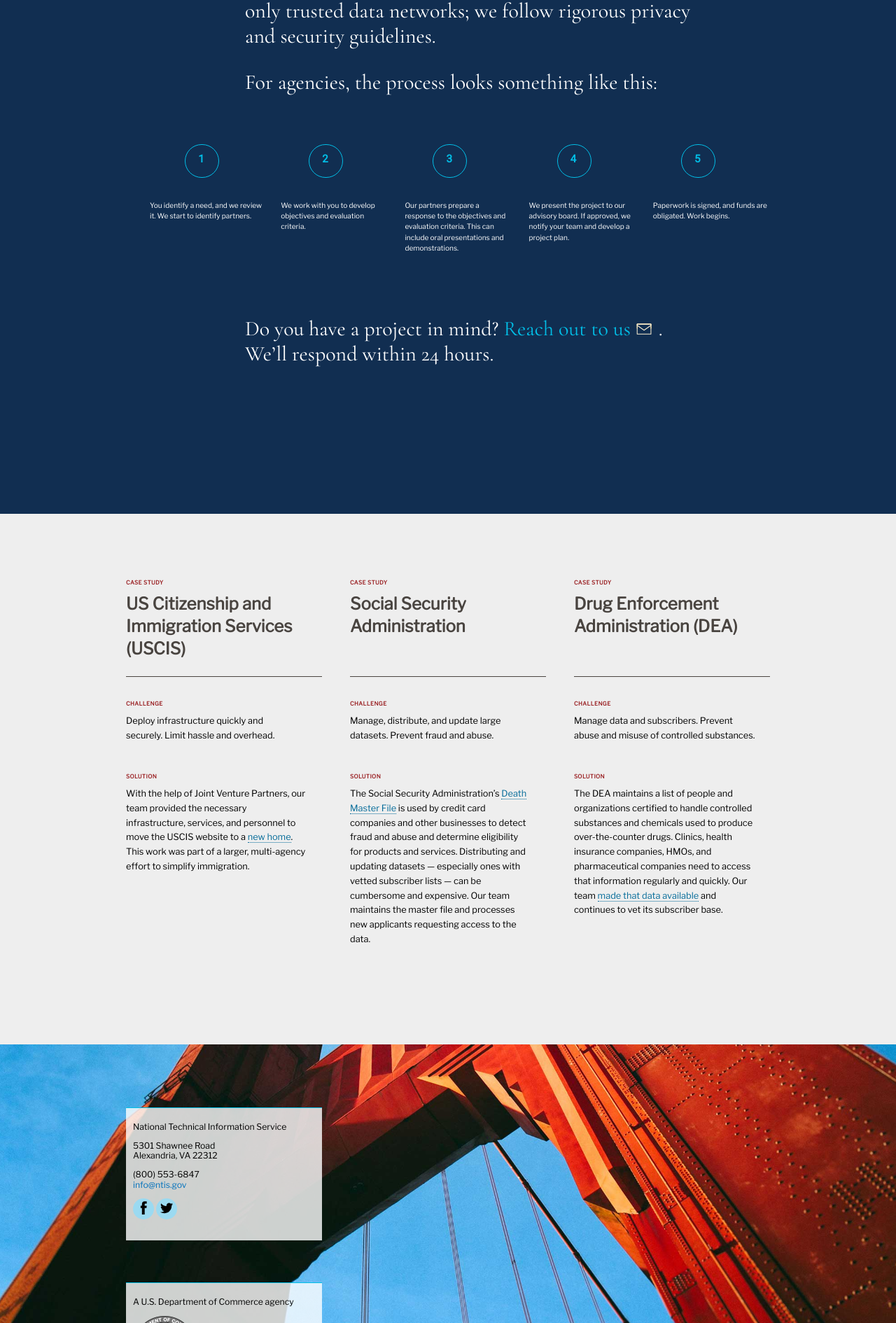
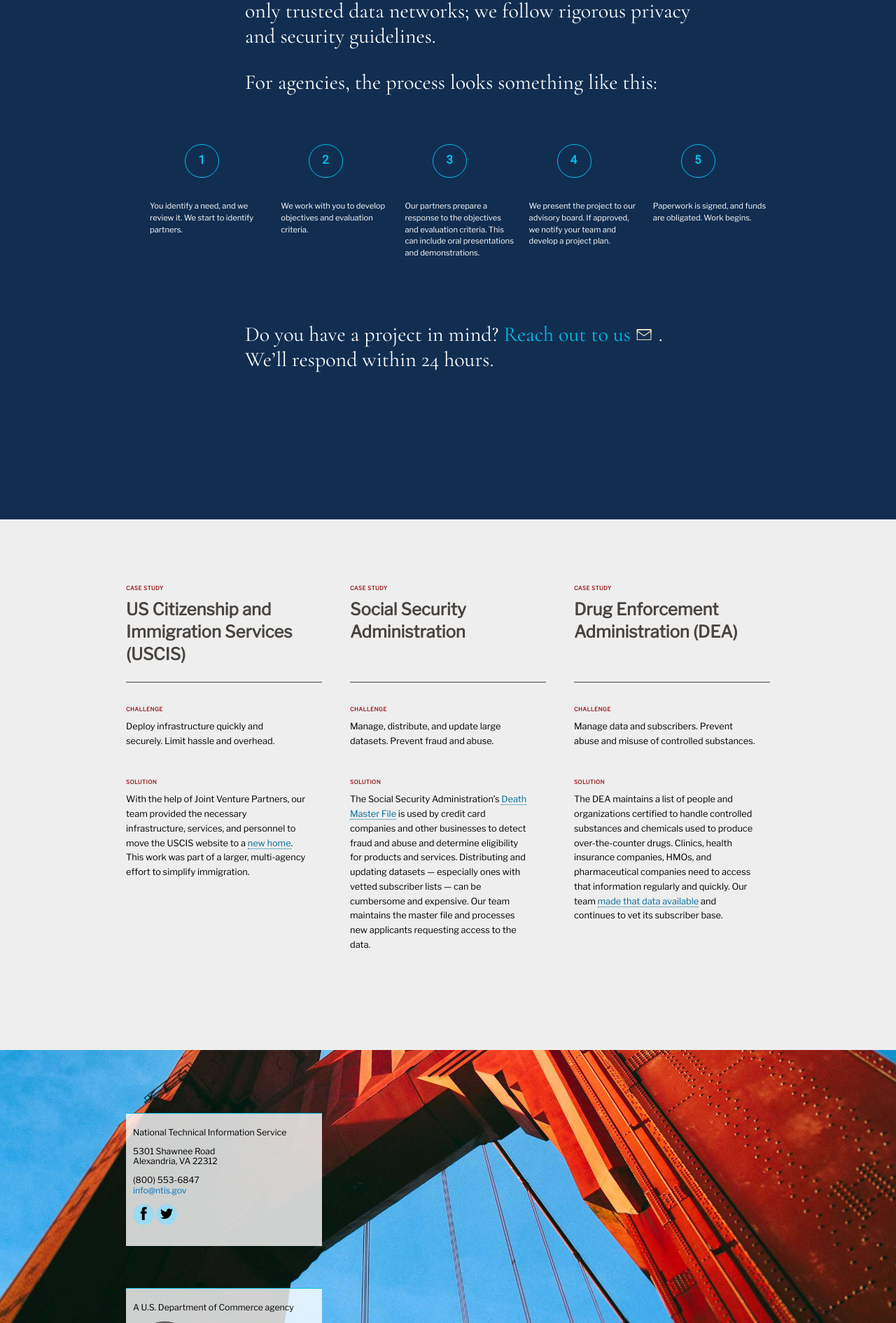
Before and after one commit to 18F/ntis-gov, a Jekyll site: the page built from our_work/index.md, in a window 1280 px wide. Shown: the part 1704-3594 px from the top of the page at 70% size. Built offline with Jekyll 4.4.1, drawn with Linux system fonts in a browser that asks for light colours.

Commit message:
legibility enhancements for small type

```diff
--- a/css/main.scss
+++ b/css/main.scss
@@ -585,12 +585,16 @@
   #our-work .program-info ol > li {
     align-items: stretch;
     width: 20%;
-    font: 300 .6325em/1.5 $sans-serif;
+    font: 300 .7em/1.5 $sans-serif;
     margin: 0;
-    padding: 100px 15px 0 10px;
+    padding: 100px 10px 0 10px;
+    text-rendering: optimizeLegibility;
+    text-rendering: geometricPrecision;
+    font-smooth: always;
+    font-smoothing: antialiased;
+    -moz-font-smoothing: antialiased;
     -webkit-font-smoothing: antialiased;
     -webkit-font-smoothing: subpixel-antialiased;
-    text-rendering: optimizeLegibility;
     position: relative;
     word-wrap: break-word;
   }
```
